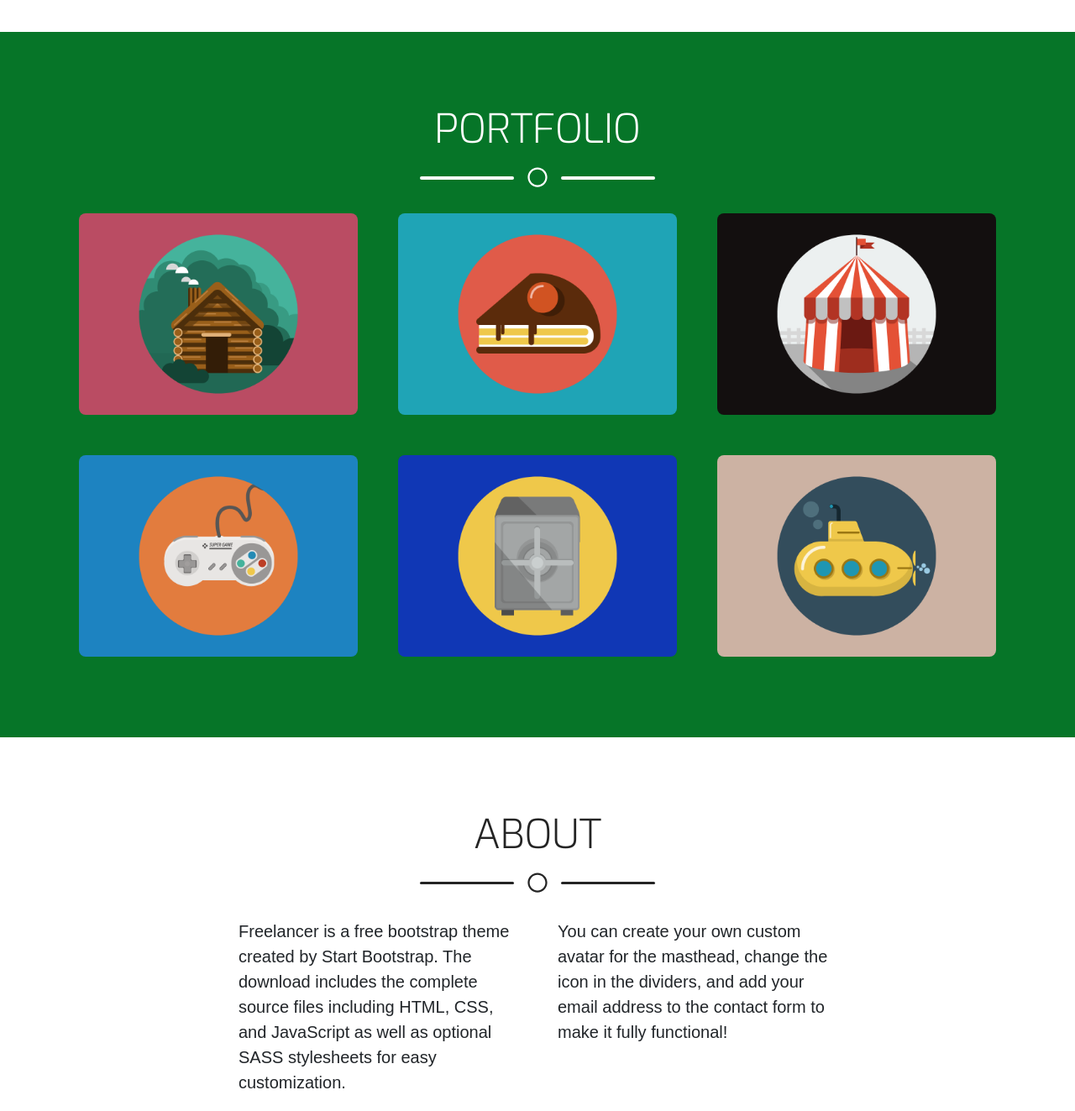
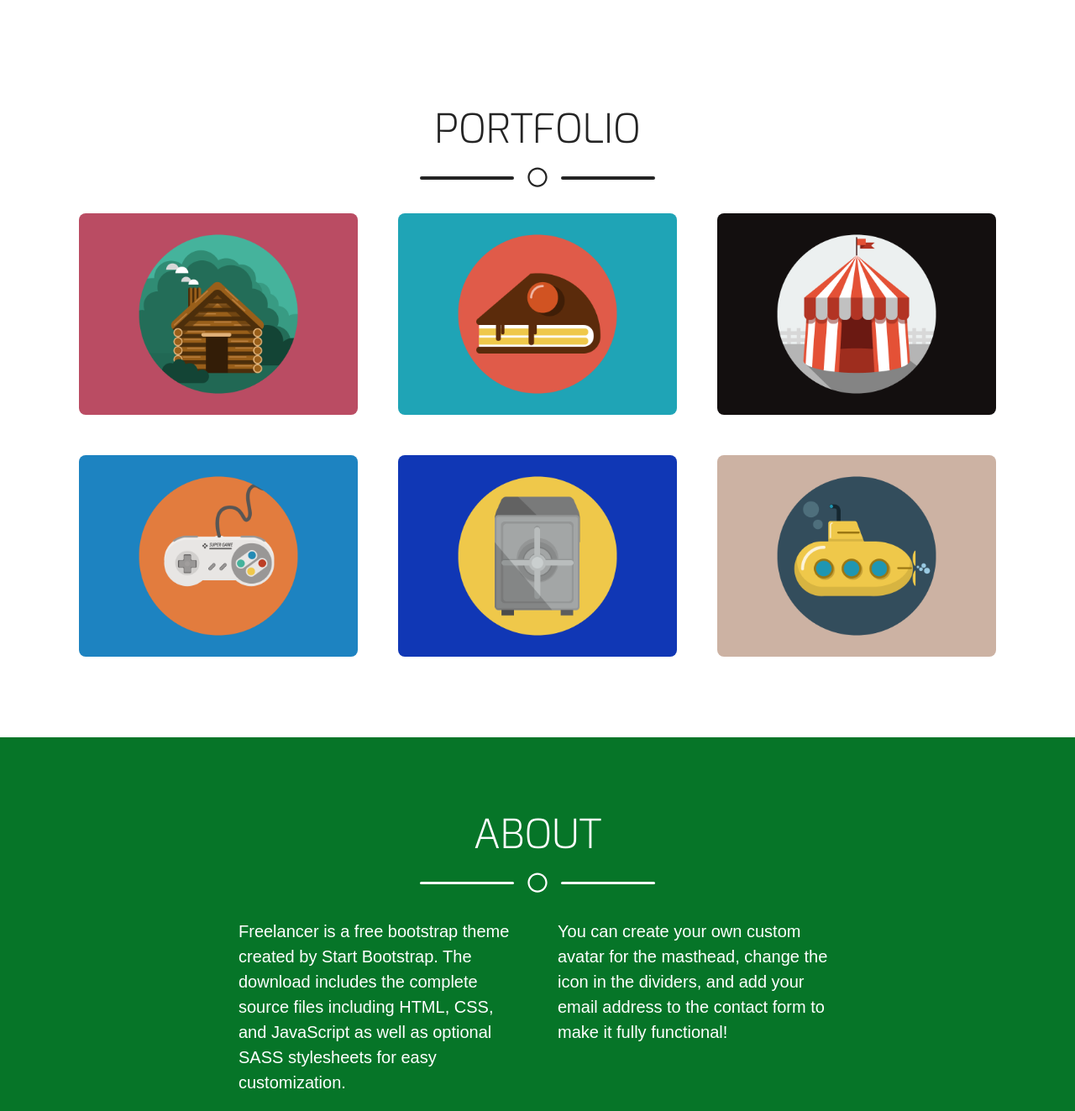
Before and after one commit to Zetrix969/zetrix969.github.io, a website: page src/pug/index.pug in a window 1280 px wide. Shown: the part 1660-2983 px from the top of the page at 84% size. Drawn offline with nearby package versions, Linux system fonts and the light colour scheme; files that its build step writes are made by us from their sources; files whose address does not match are found by name; a web font is replaced by a local one.

Commit message:
Section Colors Fixed

```diff
--- a/src/pug/index.pug
+++ b/src/pug/index.pug
@@ -74,12 +74,12 @@ html(lang='en')
               iframe(width="1020" height="630" src="https://www.youtube.com/embed/_kOj4B7ides" title="YouTube video player" frameborder="0" allow="accelerometer; autoplay; clipboard-write; encrypted-media; gyroscope; picture-in-picture" allowfullscreen)
 
               // Portfolio Section
-        section#portfolio.page-section.bg-primary.portfolio
+        section#portfolio.page-section.portfolio
             .container
                 // Portfolio Section Heading
-                h2.page-section-heading.text-center.text-uppercase.text-white.mb-0 Portfolio
+                h2.page-section-heading.text-center.text-uppercase.text-secondary.mb-0 Portfolio
                 // Icon Divider
-                .divider-custom.divider-light
+                .divider-custom
                     .divider-custom-line
                     .divider-custom-icon
                         i.far.fa-circle
@@ -130,12 +130,12 @@ html(lang='en')
                             img.img-fluid(src='assets/img/portfolio/submarine.png', alt='')
 
         // About Section
-        section#about.page-section.mb-0
+        section#about.page-section.bg-primary.text-white.mb-0
             .container
                 // About Section Heading
-                h2.page-section-heading.text-center.text-uppercase.text-secondary About
+                h2.page-section-heading.text-center.text-uppercase.text-white About
                 // Icon Divider
-                .divider-custom
+                .divider-custom.divider-light
                     .divider-custom-line
                     .divider-custom-icon
                         i.far.fa-circle
```
Also changed, not shown: dist/index.html, src/pug/index.html.
